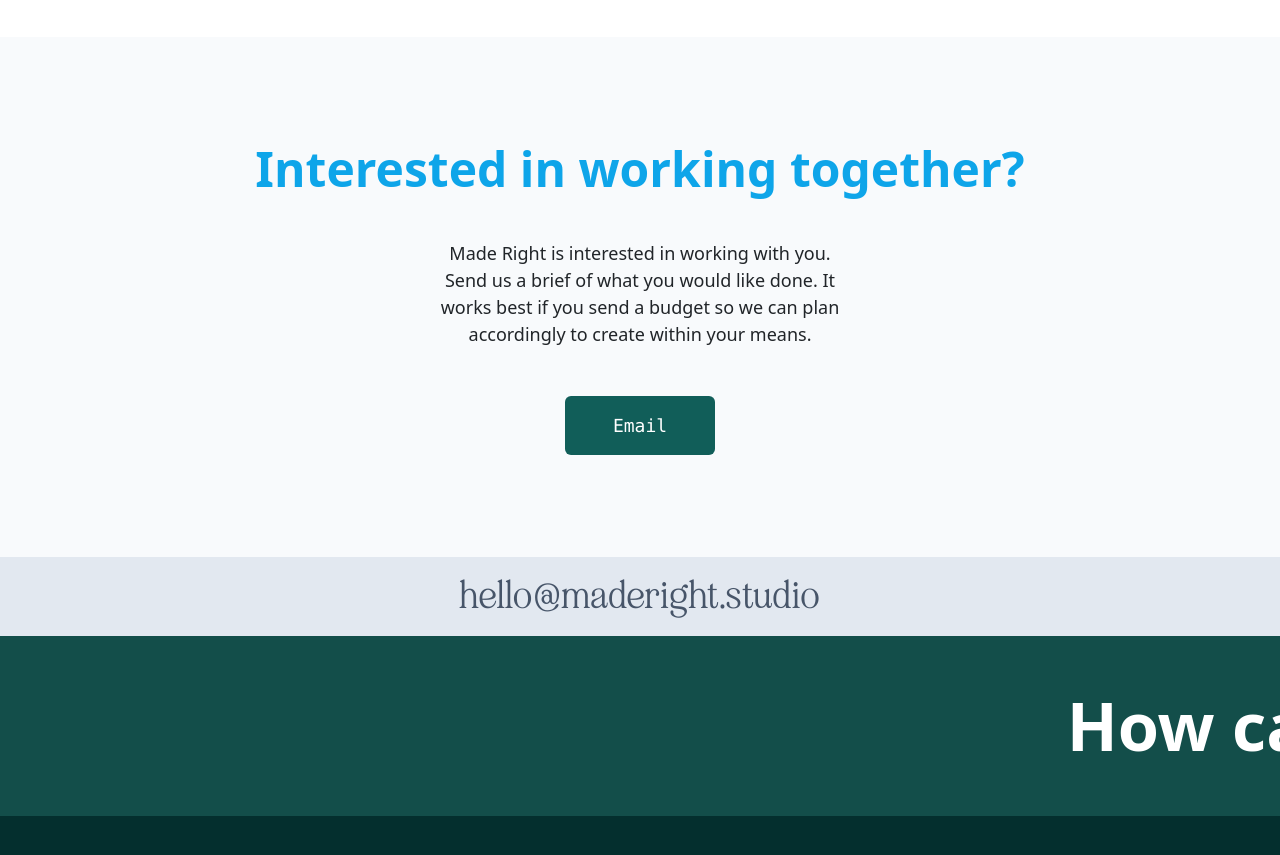
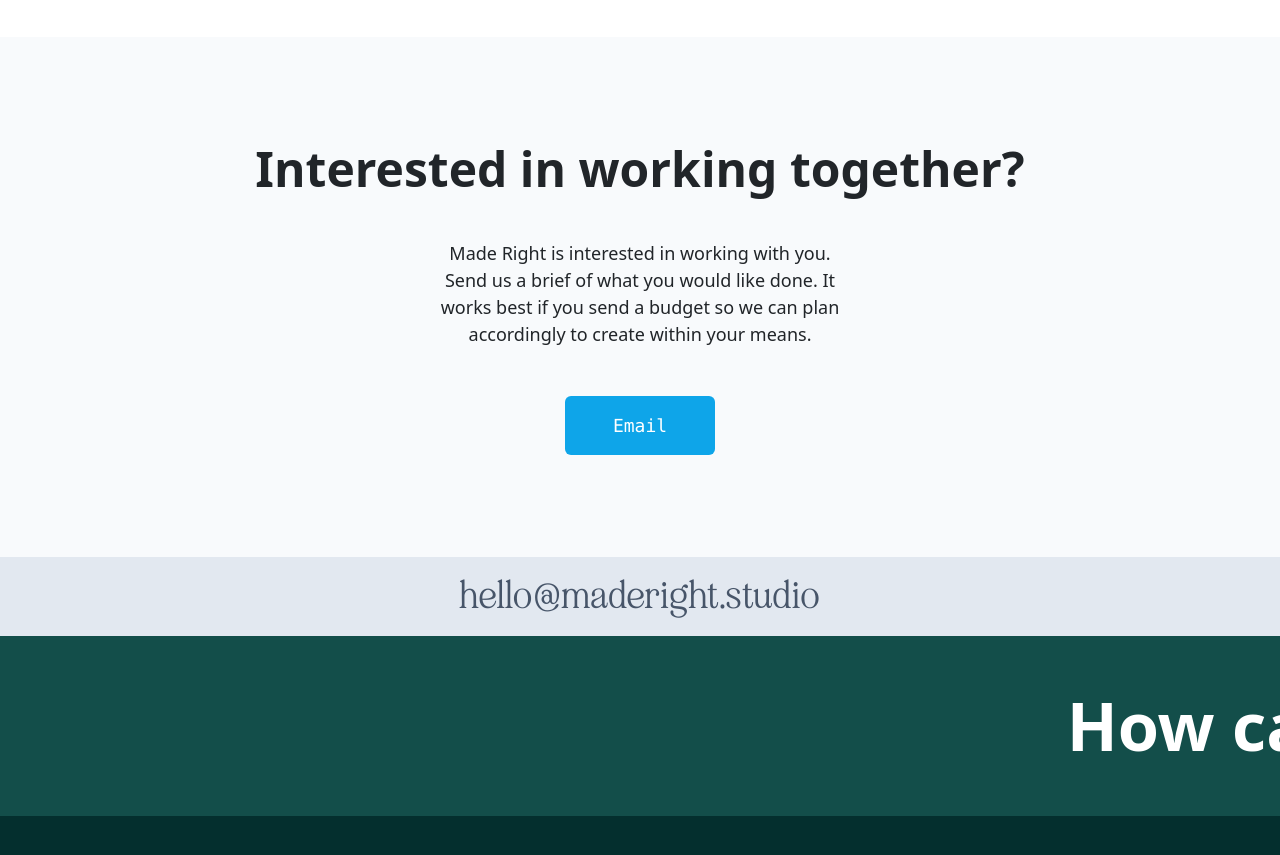
Before and after one commit to alexgoodestudio/maderight.studio, a React (Create React App) app: page / in a window 1280 px wide. Shown: the part 10460-11315 px from the top of the page. Built offline with nearby package versions, Linux system fonts and the light colour scheme.

Commit message:
contact button bg update

```diff
--- a/src/Components/Contact.js
+++ b/src/Components/Contact.js
@@ -36,7 +36,7 @@ function Contact() {
   return (
     <div className="row contact">
       <div className="col-lg-12 col-12 bg-slate-50 contact text-dark d-flex flex-column justify-content-center items-center text-center p-4">
-        <h3 className="text-5xl text-sky-500 font-bold mb-3 d-flex align-items-center justify-content-center gap-3">
+        <h3 className="text-5xl  font-bold mb-3 d-flex align-items-center justify-content-center gap-3">
 
           Interested in working together?
         </h3>
@@ -47,7 +47,7 @@ function Contact() {
         </p>
         <button
           onClick={handleContactClick}
-          className="btn-contact text-lg font-mono bg-teal-800 px-5 py-3  text-white rounded"
+          className="btn-contact text-lg font-mono bg-sky-500 px-5 py-3  text-white rounded"
         >
           Email
         </button>
```
